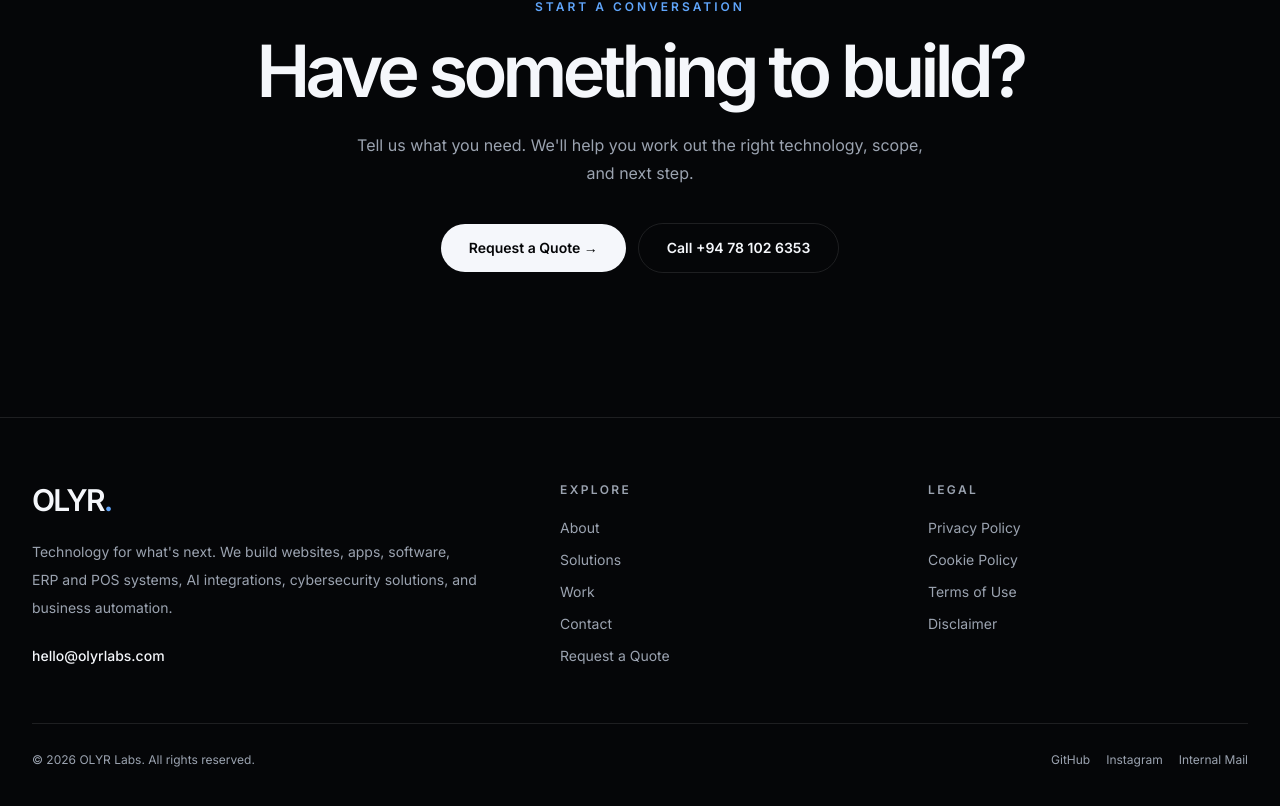
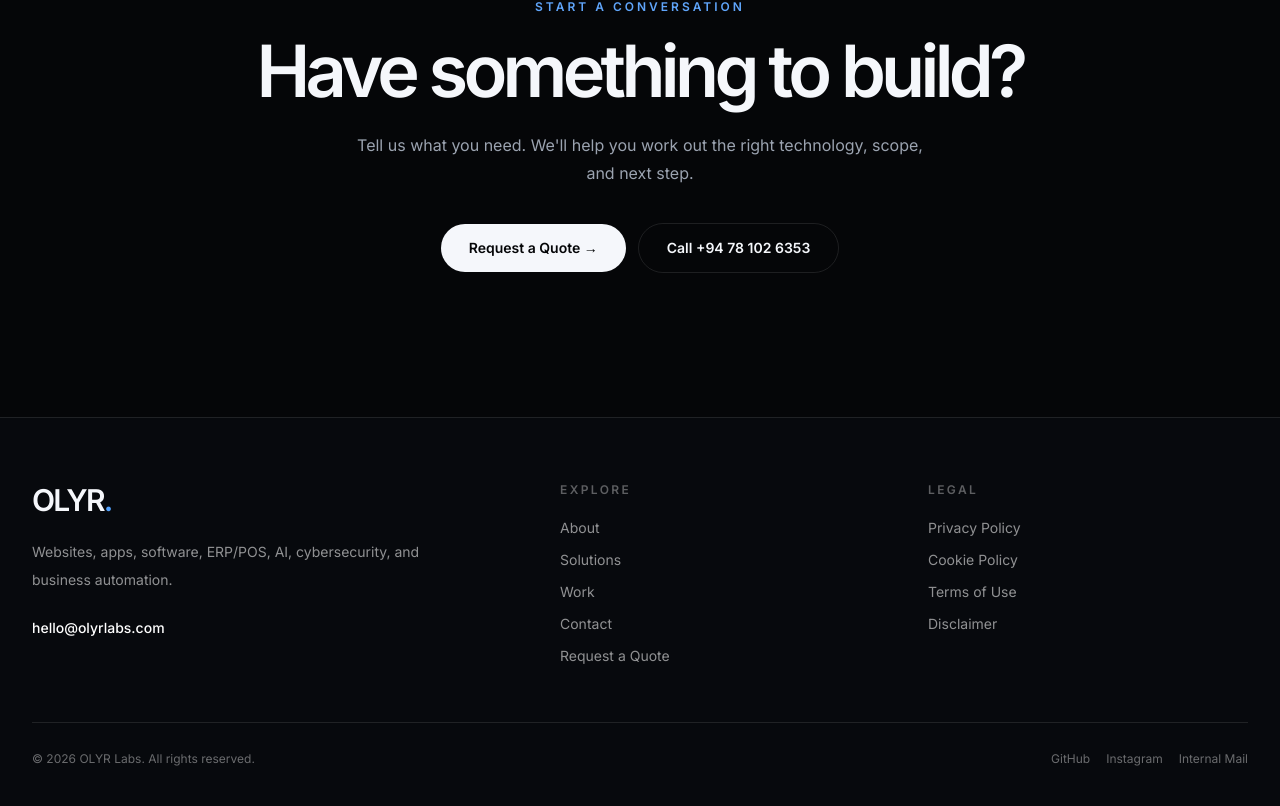
Before and after one commit to OLYR-Labs/website, a Next.js app: page / in a window 1280 px wide. Shown: the part 3845-4651 px from the top of the page. Built offline with nearby package versions, Linux system fonts and the light colour scheme.

Commit message:
style: keep footer dark across themes

```diff
--- a/components/Footer.tsx
+++ b/components/Footer.tsx
@@ -9,53 +9,26 @@ const legal = [
 
 export default function Footer() {
   return (
-    <footer className="site-footer border-t border-[var(--border)] bg-[var(--background)]">
+    <footer className="site-footer border-t border-white/10 bg-[#07090d] text-white">
       <div className="mx-auto max-w-7xl px-5 py-16 sm:px-6 lg:px-8">
         <div className="grid gap-12 md:grid-cols-[1.5fr_1fr_1fr]">
           <div>
-            <Link href="/" className="font-[var(--font-space-grotesk)] text-3xl font-semibold tracking-[-0.06em]">
-              OLYR<span className="text-[var(--accent)]">.</span>
-            </Link>
-            <p className="mt-5 max-w-md text-sm leading-7 text-[var(--muted)]">
-              Technology for what&apos;s next. We build websites, apps, software, ERP and POS systems, AI integrations, cybersecurity solutions, and business automation.
-            </p>
-            <a href="mailto:hello@olyrlabs.com" className="mt-6 inline-flex text-sm font-medium text-[var(--text)] transition hover:text-[var(--accent)]">
-              hello@olyrlabs.com
-            </a>
+            <Link href="/" className="font-[var(--font-space-grotesk)] text-3xl font-semibold tracking-[-0.06em]">OLYR<span className="text-blue-400">.</span></Link>
+            <p className="mt-5 max-w-md text-sm leading-7 text-white/55">Websites, apps, software, ERP/POS, AI, cybersecurity, and business automation.</p>
+            <a href="mailto:hello@olyrlabs.com" className="mt-6 inline-flex text-sm font-medium text-white transition hover:text-blue-400">hello@olyrlabs.com</a>
           </div>
-
           <div>
-            <p className="text-xs font-semibold uppercase tracking-[0.2em] text-[var(--muted)]">Explore</p>
-            <div className="mt-5 flex flex-col gap-3 text-sm">
-              {[
-                ["About", "/about"],
-                ["Solutions", "/services"],
-                ["Work", "/projects"],
-                ["Contact", "/contact"],
-                ["Request a Quote", "/quote"],
-              ].map(([name, href]) => (
-                <Link key={href} href={href} className="text-[var(--muted)] transition hover:text-[var(--text)]">{name}</Link>
-              ))}
-            </div>
+            <p className="text-xs font-semibold uppercase tracking-[0.2em] text-white/35">Explore</p>
+            <div className="mt-5 flex flex-col gap-3 text-sm">{[["About","/about"],["Solutions","/services"],["Work","/projects"],["Contact","/contact"],["Request a Quote","/quote"]].map(([name,href])=><Link key={href} href={href} className="text-white/55 transition hover:text-white">{name}</Link>)}</div>
           </div>
-
           <div>
-            <p className="text-xs font-semibold uppercase tracking-[0.2em] text-[var(--muted)]">Legal</p>
-            <div className="mt-5 flex flex-col gap-3 text-sm">
-              {legal.map((item) => (
-                <Link key={item.href} href={item.href} className="text-[var(--muted)] transition hover:text-[var(--text)]">{item.name}</Link>
-              ))}
-            </div>
+            <p className="text-xs font-semibold uppercase tracking-[0.2em] text-white/35">Legal</p>
+            <div className="mt-5 flex flex-col gap-3 text-sm">{legal.map((item)=><Link key={item.href} href={item.href} className="text-white/55 transition hover:text-white">{item.name}</Link>)}</div>
           </div>
         </div>
-
-        <div className="mt-14 flex flex-col gap-4 border-t border-[var(--border)] pt-7 text-xs text-[var(--muted)] sm:flex-row sm:items-center sm:justify-between">
+        <div className="mt-14 flex flex-col gap-4 border-t border-white/10 pt-7 text-xs text-white/40 sm:flex-row sm:items-center sm:justify-between">
           <p>© {new Date().getFullYear()} OLYR Labs. All rights reserved.</p>
-          <div className="flex flex-wrap items-center gap-4">
-            <a href="https://github.com/OLYR-Labs" target="_blank" rel="noopener noreferrer" className="hover:text-[var(--text)]">GitHub</a>
-            <a href="https://instagram.com/olyrlabs" target="_blank" rel="noopener noreferrer" className="hover:text-[var(--text)]">Instagram</a>
-            <Link href="/admin/mail" className="hover:text-[var(--text)]">Internal Mail</Link>
-          </div>
+          <div className="flex flex-wrap items-center gap-4"><a href="https://github.com/OLYR-Labs" target="_blank" rel="noopener noreferrer" className="hover:text-white">GitHub</a><a href="https://instagram.com/olyrlabs" target="_blank" rel="noopener noreferrer" className="hover:text-white">Instagram</a><Link href="/admin/mail" className="hover:text-white">Internal Mail</Link></div>
         </div>
       </div>
     </footer>
```
